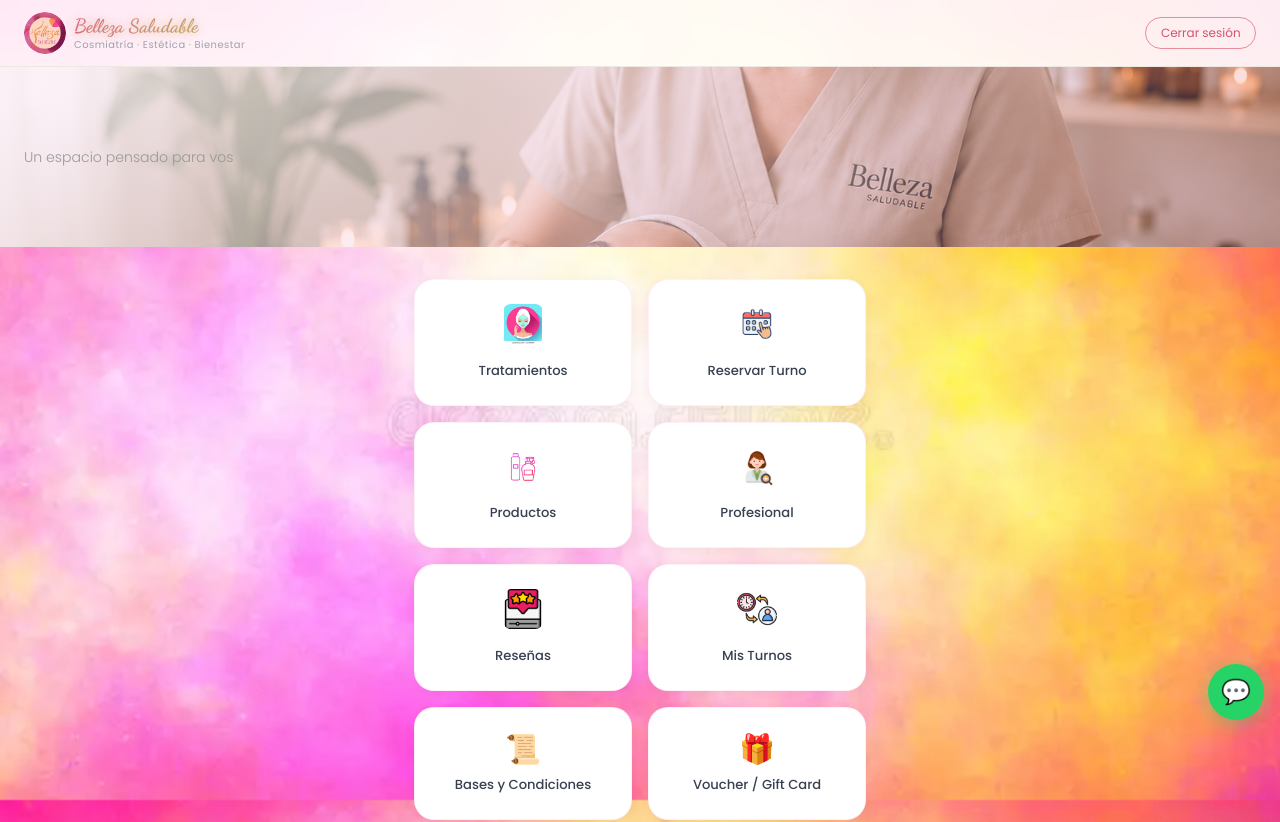
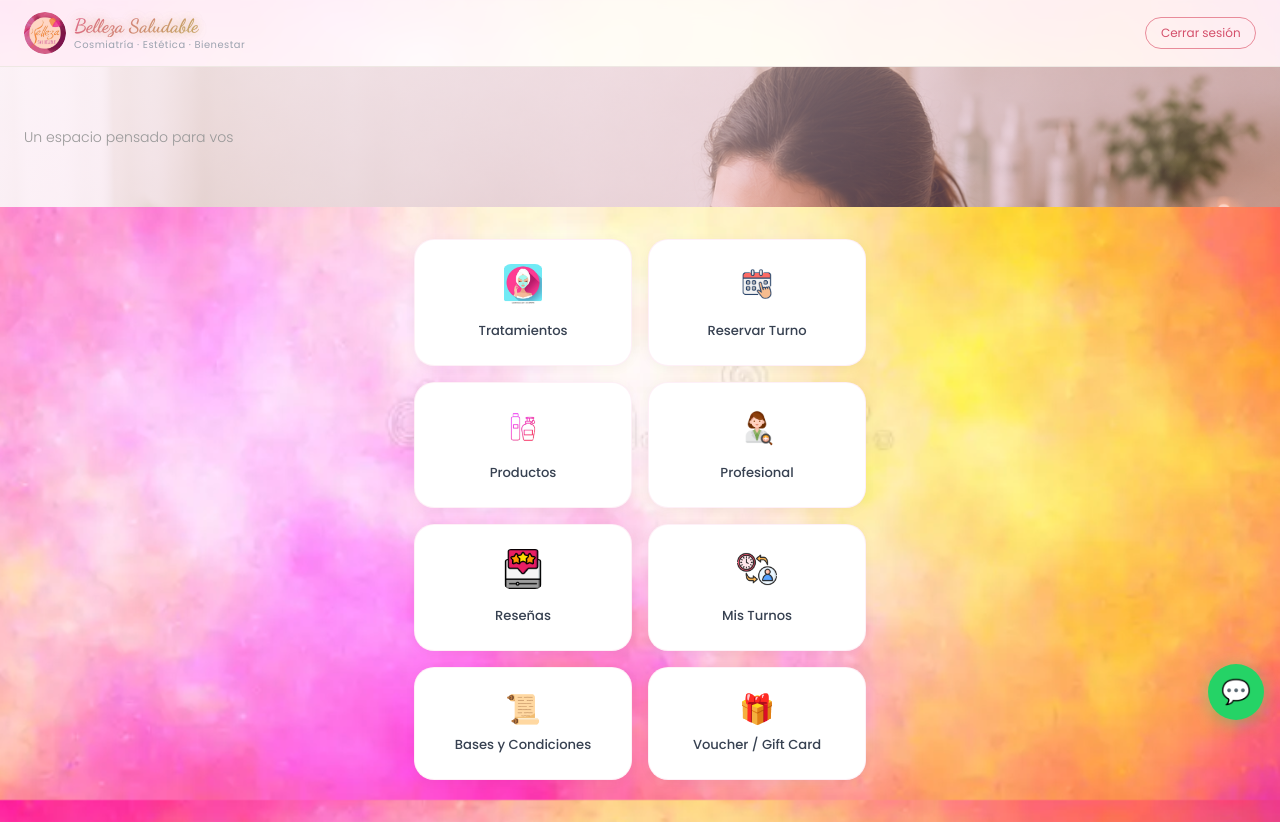
Before and after one commit to PameVillegas/belleza-saludable, a React (Vite) app in the folder frontend/: page /inicio in a window 1280 px wide. Shown: the top 822 px of the page. Built offline with nearby package versions, Linux system fonts and the light colour scheme.

Commit message:
Reducir alto del banner y posicionar imagen desde arriba

```diff
--- a/frontend/src/styles/global.css
+++ b/frontend/src/styles/global.css
@@ -1148,7 +1148,7 @@ body {
 .home-banner {
   position: relative;
   width: 100%;
-  height: 180px;
+  height: 140px;
   overflow: hidden;
 }
 
@@ -1156,6 +1156,7 @@ body {
   width: 100%;
   height: 100%;
   object-fit: cover;
+  object-position: center top;
 }
 
 .home-banner-overlay {
```
